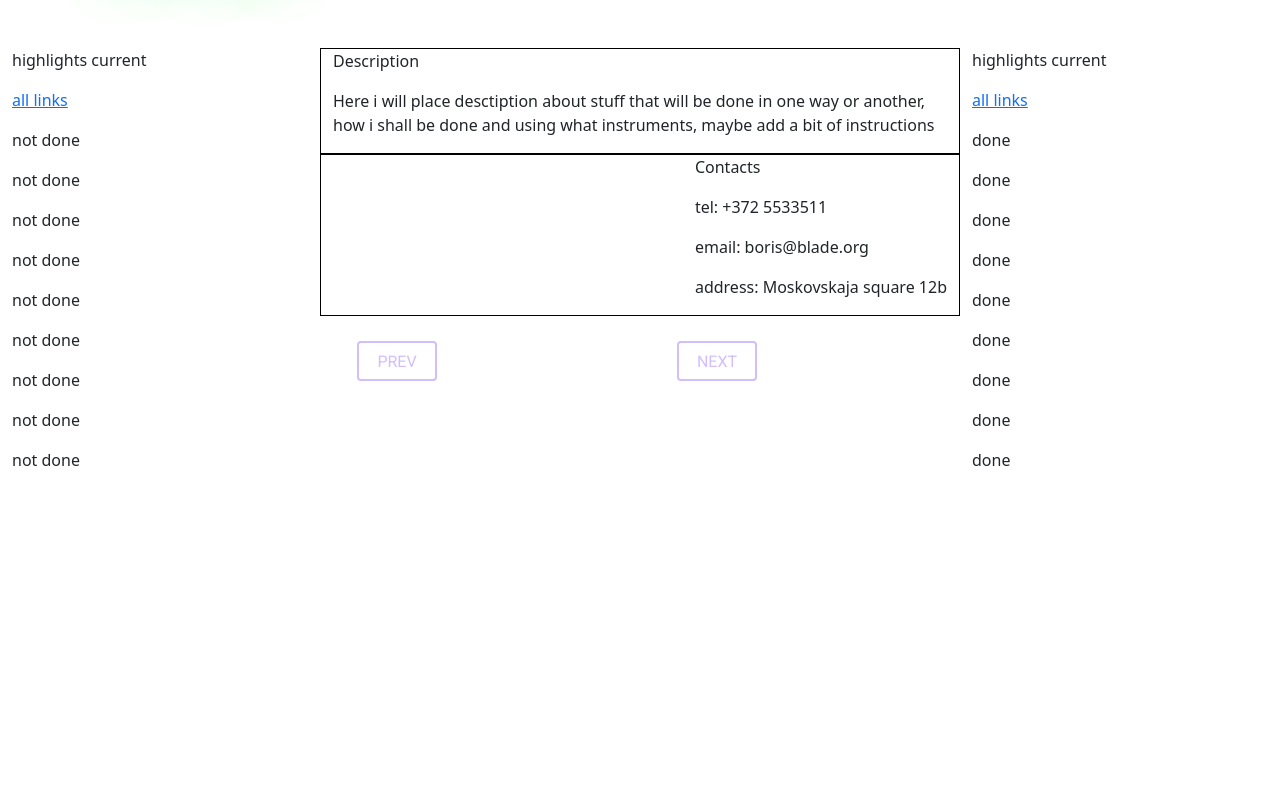
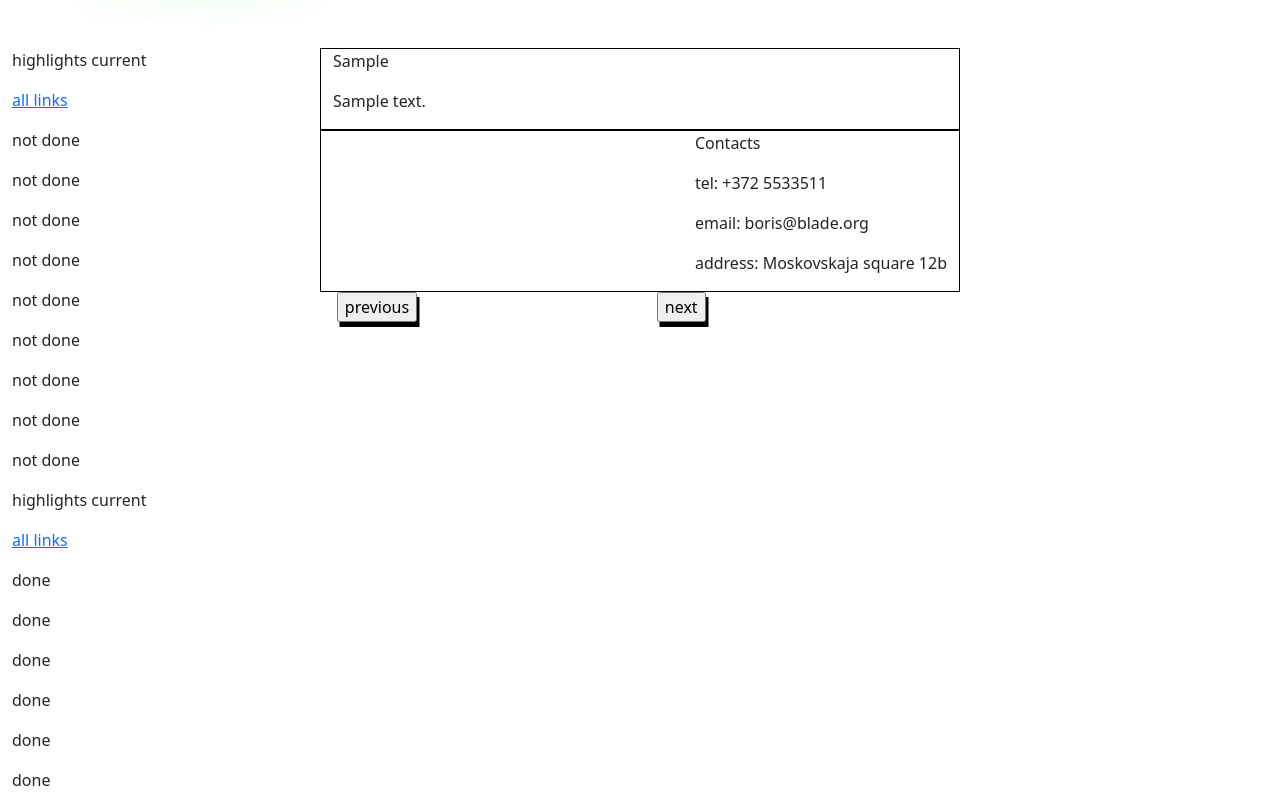
Before and after one commit to dmnth/flask_app, a Flask app: page /activitie/1/ in a window 1280 px wide. Shown: the part 80-872 px from the top of the page. Before the commit the page ends 546 px from the top, so only its background shows below. Run offline with Flask 2, Linux system fonts and the light colour scheme; tables that the repository leaves empty hold one stand-in row (values such as "Sample post"); some libraries are stand-ins or nearby versions.

Commit message:
dynamic link

```diff
--- a/app/routes.py
+++ b/app/routes.py
@@ -12,8 +12,9 @@ def main():
     return render_template('main.html')
 
 @app.route('/activitie/<int:id>/')
-def activitie(id):
-    return render_template('activitie.html', id=id)
+def details(id):
+    activitie = Activitie.query.get(id)
+    return render_template('activitie.html', id=id, activitie=activitie)
 
 @app.route('/', methods=['GET', 'POST'])
 @app.route('/index', methods=['GET', 'POST'])
--- a/app/templates/activitie.html
+++ b/app/templates/activitie.html
@@ -22,9 +22,8 @@
             <div class='row'>
                 <div class='left col-md-6'>
                     <div class='content-container'>
-                        <p> Description </p>
-                        <p> Here i will place desctiption about stuff that will be done in one way or another, how i shall be done and using what instruments, maybe add a bit of instructions
-                        </p>
+                        <p> {{ activitie.header }} </p>
+                        <p> {{ activitie.description }} <p>
                     </div>
                 </div>
             </div>
@@ -46,11 +45,10 @@
             </div>
             <div class='row'>
                 <div class='col-md-6 btn-prev'>
-                    <div class='button prev'>
-                    </div>
+                    <input type='submit' name='prev' value='previous'>
                 </div>
                 <div class='col-md-6 btn-next'>
-                    <div class='button next'>
+                    <input type='submit' name='next' value='next'>
                     </div>
                 </div>
             </div>
--- a/app/templates/index.html
+++ b/app/templates/index.html
@@ -30,7 +30,7 @@
                                     </tr>
                                     {% for act in activities %}
                                     <tr>
-                                        <td><a href={{url_for('activitie',id=act['id']) }}>{{act['header'] }}</a></td>
+                                        <td><a href={{url_for('details',id=act['id']) }}>{{act['header'] }}</a></td>
                                         <td>{{ act['date_added'].year}}-{{act['date_added'].month}}-{{act['date_added'].day}}</td>
                                         <td>{{ act['deadline'].year}}-{{act['deadline'].month}}-{{act['deadline'].day}}</td>
                                         <td><input type="checkbox" name={{act['id']}}></td>
```
